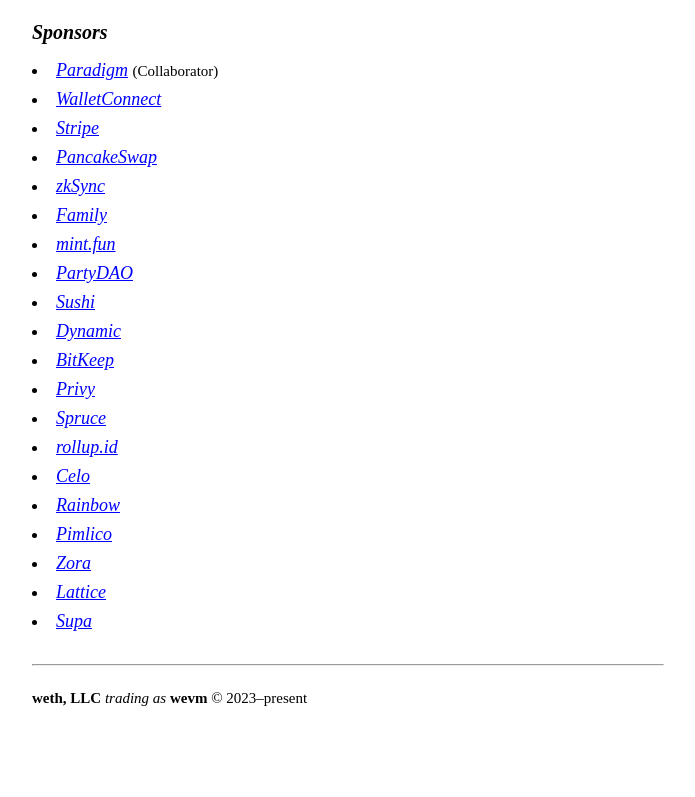
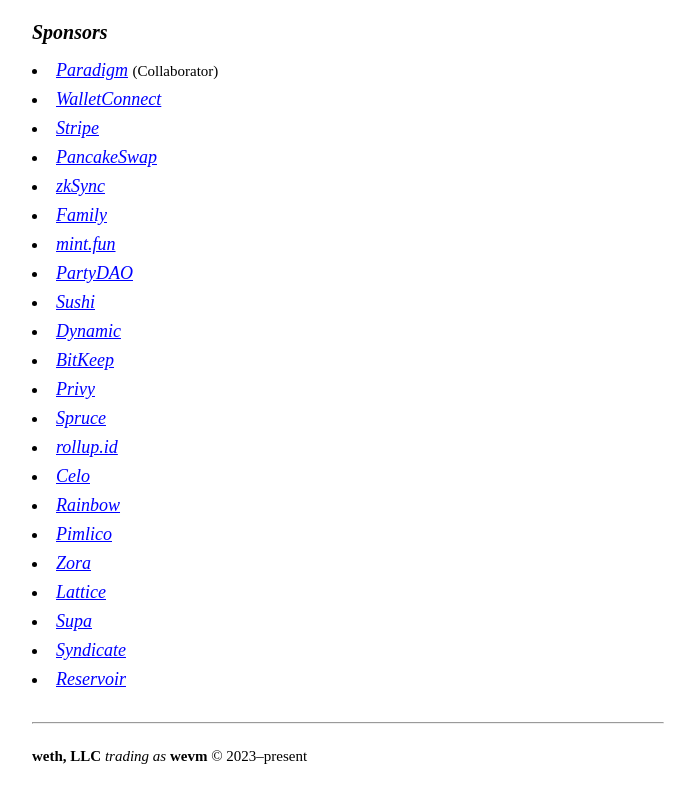
Before and after one commit to wevm/wevm.dev, a website: page index.html in a window 1280 px wide. Shown: the part 907-1704 px from the top of the page, without its empty margins (0-695 px from the left). Before the commit the page ends 1646 px from the top, so only its background shows below. Drawn offline with Linux system fonts and the light colour scheme.

Commit message:
chore: add sponsor

```diff
--- a/index.html
+++ b/index.html
@@ -239,6 +239,12 @@
         <li>
           <a href="https://twitter.com/supafinance" target="_blank" rel="noopener noreferrer"><i>Supa</i></a>
         </li>
+        <li>
+          <a href="https://syndicate.io" target="_blank" rel="noopener noreferrer"><i>Syndicate</i></a>
+        </li>
+        <li>
+          <a href="https://reservoir.tools" target="_blank" rel="noopener noreferrer"><i>Reservoir</i></a>
+        </li>
       </ul>
       <div style="height: 24px"></div>
       <hr />
```
